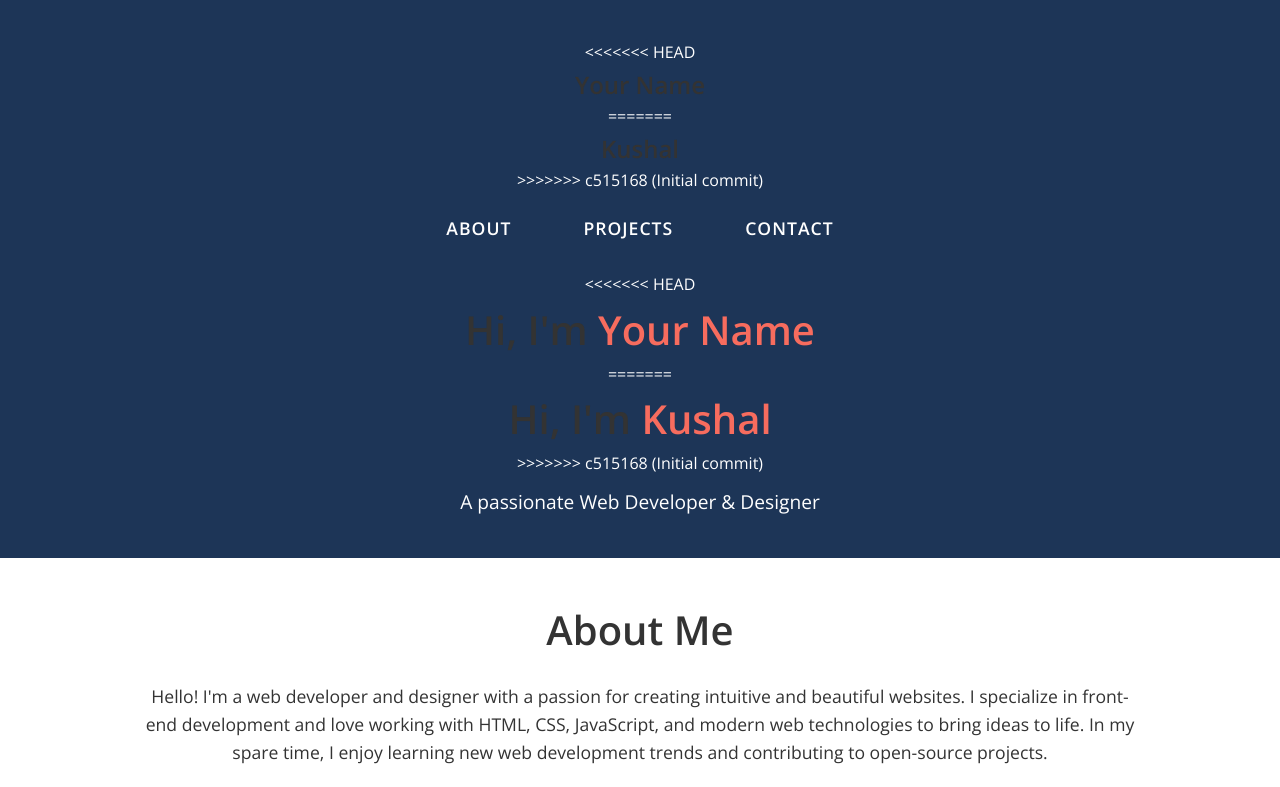
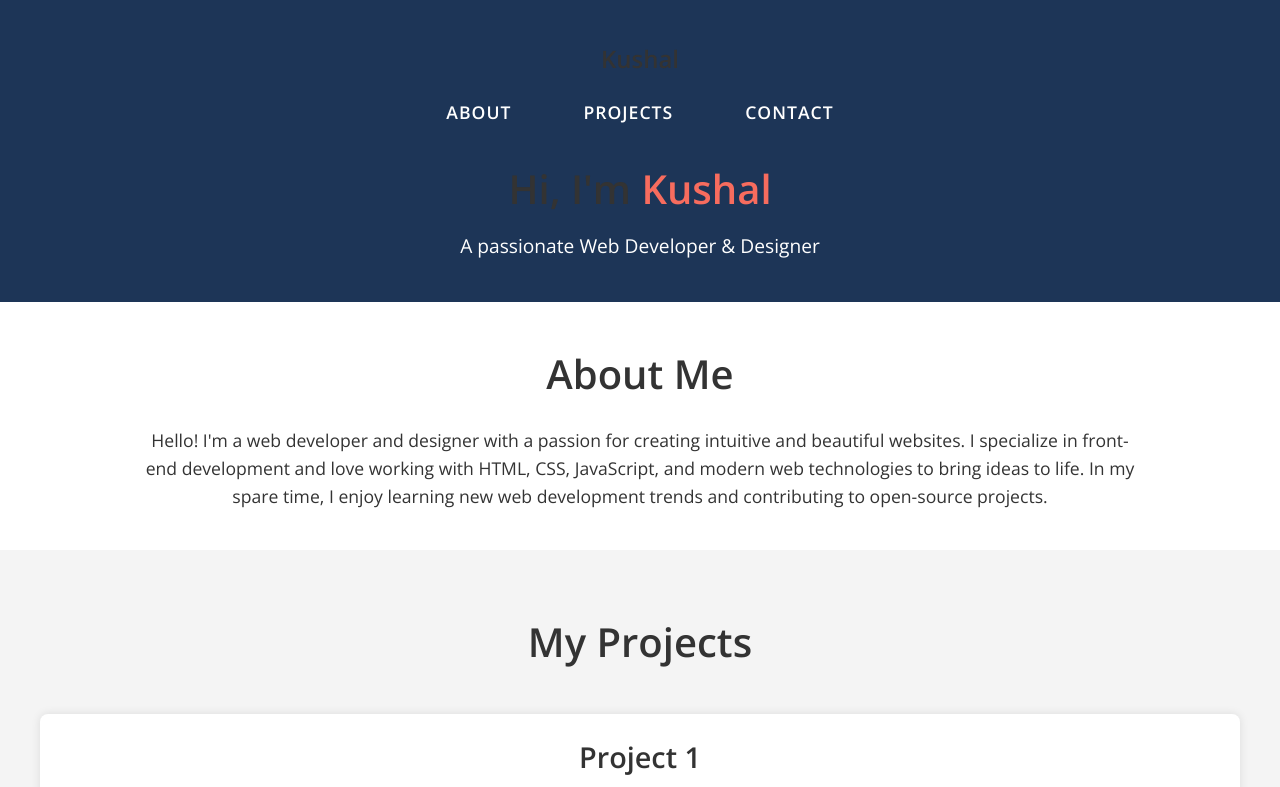
Before and after one commit to Kushalj26/Web-Page, a plain HTML site: page index.html in a window 1280 px wide. Shown: the top 787 px of the page. Drawn offline with nearby package versions, Linux system fonts and the light colour scheme.

Commit message:
Update index.html

```diff
--- a/index.html
+++ b/index.html
@@ -3,7 +3,7 @@
 <head>
     <meta charset="UTF-8">
     <meta name="viewport" content="width=device-width, initial-scale=1.0">
-    <title>Your Portfolio</title>
+    <title>Kushal's Portfolio</title>
     <link href="https://fonts.googleapis.com/css2?family=Roboto:wght@400;700&family=Open+Sans:wght@400;600&display=swap" rel="stylesheet">
     <link rel="stylesheet" href="css/styles.css">
 </head>
@@ -11,11 +11,7 @@
     <header>
         <nav>
             <div class="logo">
-<<<<<<< HEAD
-                <h1>Your Name</h1>
-=======
-               <h1>Kushal</h1>
->>>>>>> c515168 (Initial commit)
+                <h1>Kushal</h1>
             </div>
             <ul class="nav-links">
                 <li><a href="#about">About</a></li>
@@ -24,11 +20,7 @@
             </ul>
         </nav>
         <div class="hero">
-<<<<<<< HEAD
-            <h2>Hi, I'm <span>Your Name</span></h2>
-=======
             <h2>Hi, I'm <span>Kushal</span></h2>
->>>>>>> c515168 (Initial commit)
             <p>A passionate Web Developer & Designer</p>
         </div>
     </header>
@@ -62,7 +54,7 @@
     </section>
 
     <footer>
-        <p>&copy; 2025 Your Name | All Rights Reserved</p>
+        <p>&copy; 2025 Kushal | All Rights Reserved</p>
     </footer>
 </body>
 </html>
```
